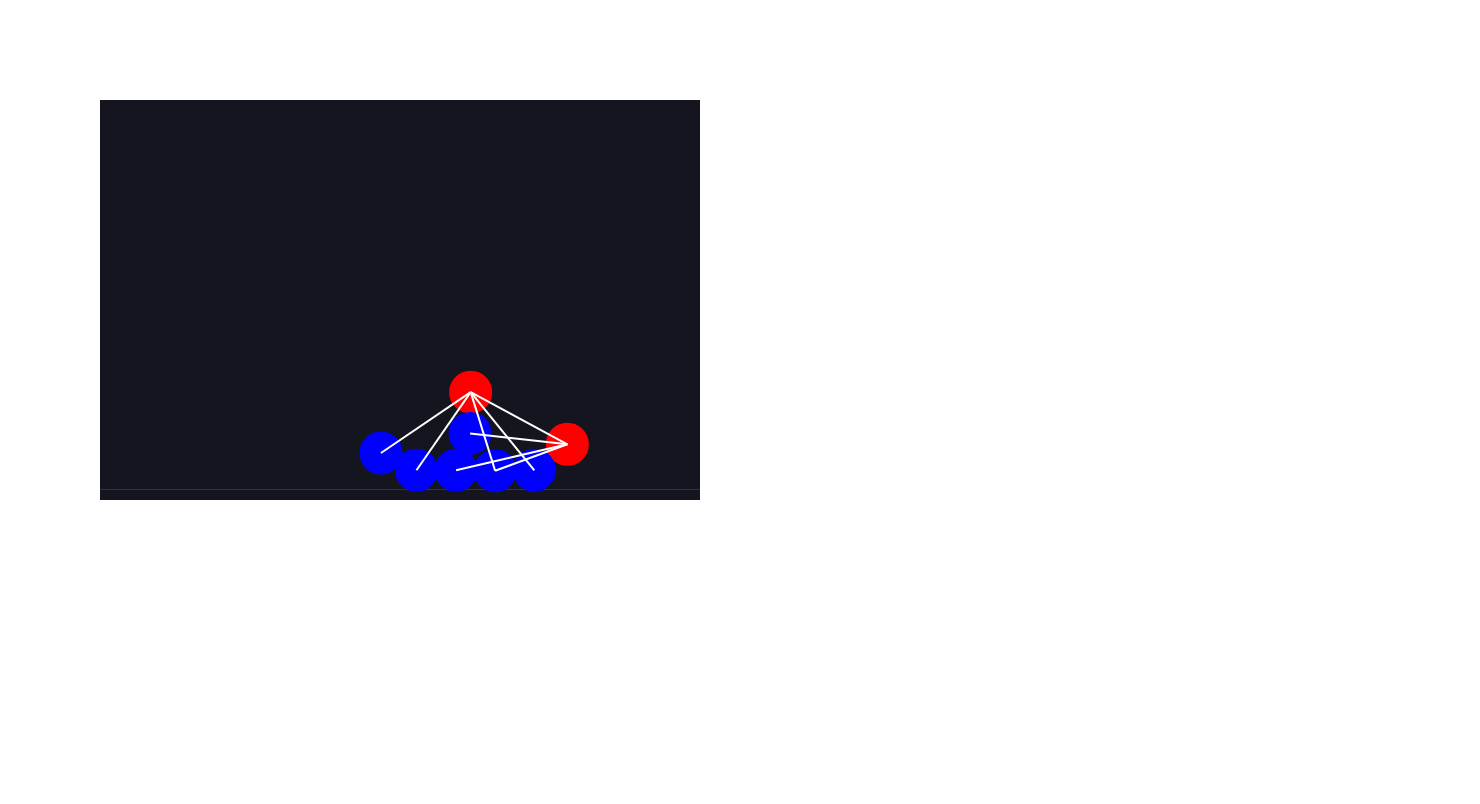
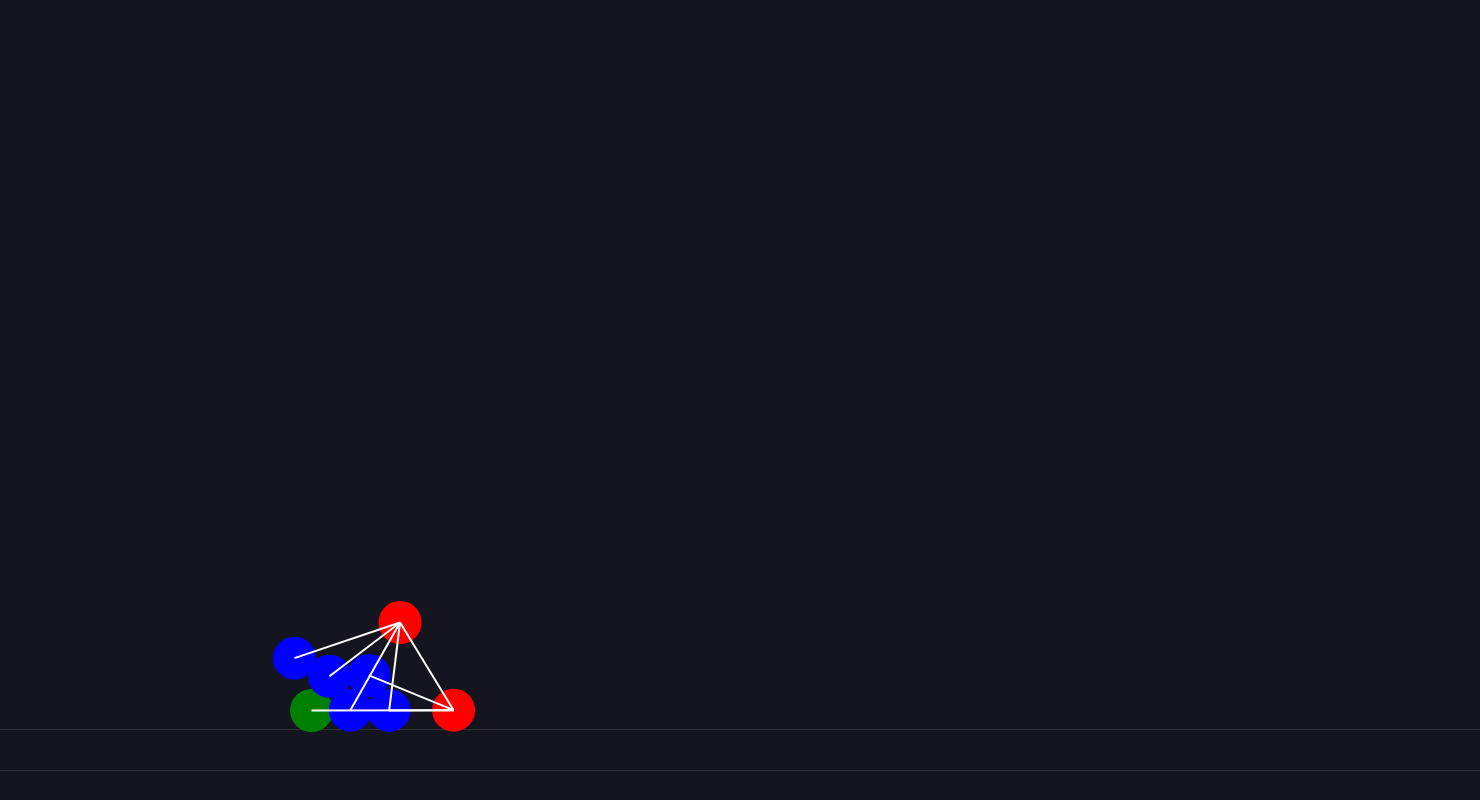
Before and after one commit to jFrisks/graph-traversal-visualizer, a React (Create React App) app: page / in a window 1280 px wide. Shown: the whole page, 1480 px wide, since content can reach past the window. Built offline with nearby package versions, Linux system fonts and the light colour scheme.

Commit message:
Added selected features

```diff
--- a/src/App.js
+++ b/src/App.js
@@ -6,8 +6,8 @@ import GraphView from './components/GraphView/GraphView'
 
 function App() {
   return (
-    <div style={{padding: 100}}>
-      <GraphView height={400} width={600}/>
+    <div>
+      <GraphView height={800} width={1480}/>
     </div>
   );
 }
--- a/src/components/GraphView/GraphView.jsx
+++ b/src/components/GraphView/GraphView.jsx
@@ -21,7 +21,7 @@ var edgesBodies = new Map()
 
 var visitedNodes = new Map()
 
-
+var selectedNode = undefined;
 
 class GraphView extends React.Component{
 
@@ -59,7 +59,7 @@ class GraphView extends React.Component{
 
     setUpBodies() {
         //Create Ground and surrounding
-        var ground = Bodies.rectangle(400, 400, 810, 20, { isStatic: true });
+        var ground = Bodies.rectangle(400, this.props.height-50, 2500, 40, { isStatic: true });
         World.add(this.state.engine.world, ground);
 
         //Here should be the reading of graph from file or data
@@ -82,9 +82,13 @@ class GraphView extends React.Component{
         this.addEdge('B', 'G')
         this.addEdge('B', 'H')
 
+        this.selectNode('F')
+
         this.addNodeToVisited('A')
-        setTimeout(() => this.addNodeToVisited('B'), 2000)
-        console.log(visitedNodes)
+        setTimeout(() => {
+            this.addNodeToVisited('B')
+            this.selectNode('D')
+        }, 2000)
     }
 
     addNode(id) {
@@ -147,6 +151,34 @@ class GraphView extends React.Component{
         nodeBody.render.strokeStyle = 'red'
     }
 
+    selectNode(nodeID) {
+        //Get node body and neighbours
+        const {nodeBody, ...other} = this.getNodeProps(nodeID)
+        //set selected variable to node and get the prev
+        const prevSelectedID = selectedNode
+        selectedNode = nodeID
+
+        //change color on newly selected node.
+        nodeBody.render.fillStyle = 'green'
+        nodeBody.render.strokeStyle = 'green'
+
+        //Change back color of prev selected node
+        const prevNodeBody = nodesBodies.get(prevSelectedID)
+        if(!prevNodeBody) return
+        prevNodeBody.render.fillStyle = 'blue'
+        prevNodeBody.render.strokeStyle = 'blue'
+    }
+
+    getNodeProps(nodeID) {
+        const nodeBody = nodesBodies.get(nodeID)
+        const nodeNeighbours = nodesNeighbours.get(nodeID)
+        if(!nodeBody || !nodeNeighbours) {
+            console.error("nodebody and/or nodeNeighbours not found for nodeID:", nodeID)
+            return {}
+        }
+        return {nodeBody, nodeNeighbours}
+    }
+
 
     createConstraint(bodyA, bodyB, options) {
         //TODO - looks so theres no already exisitng
```
